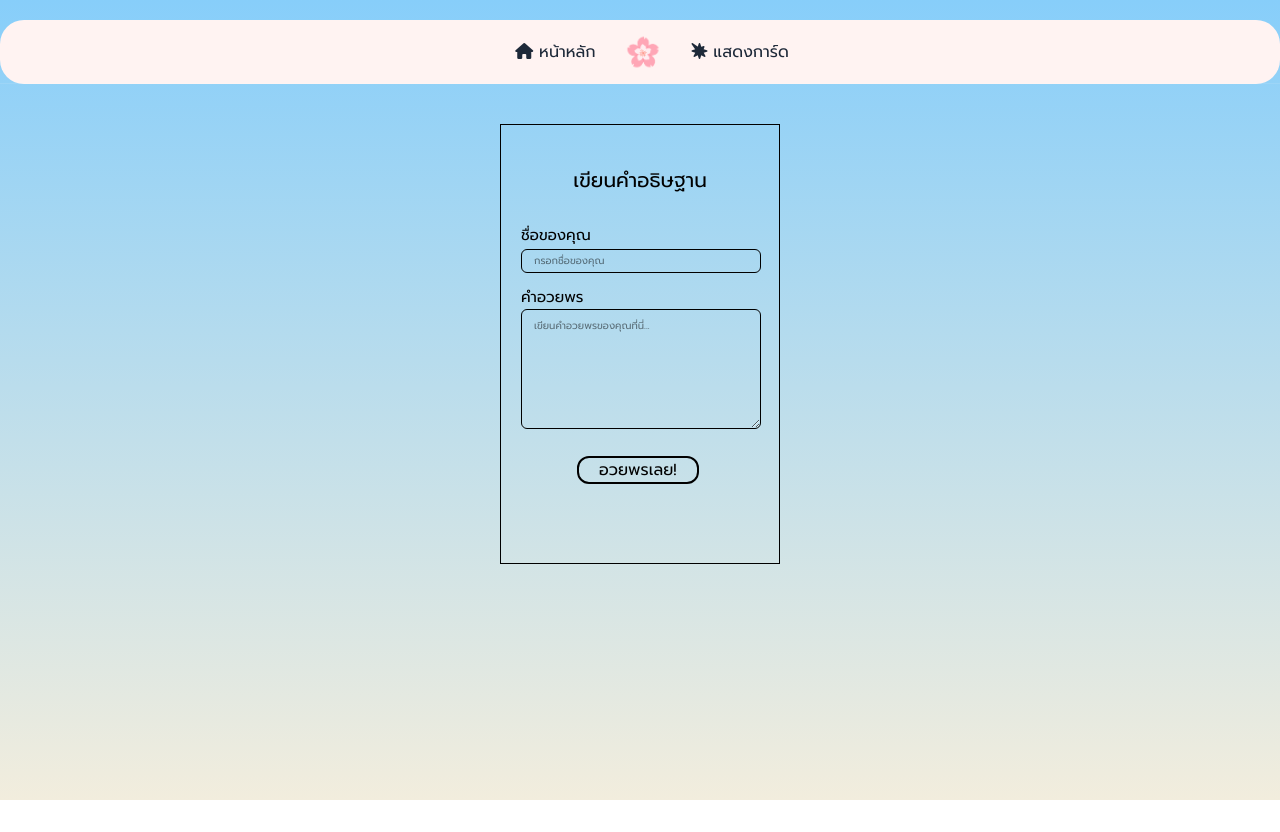
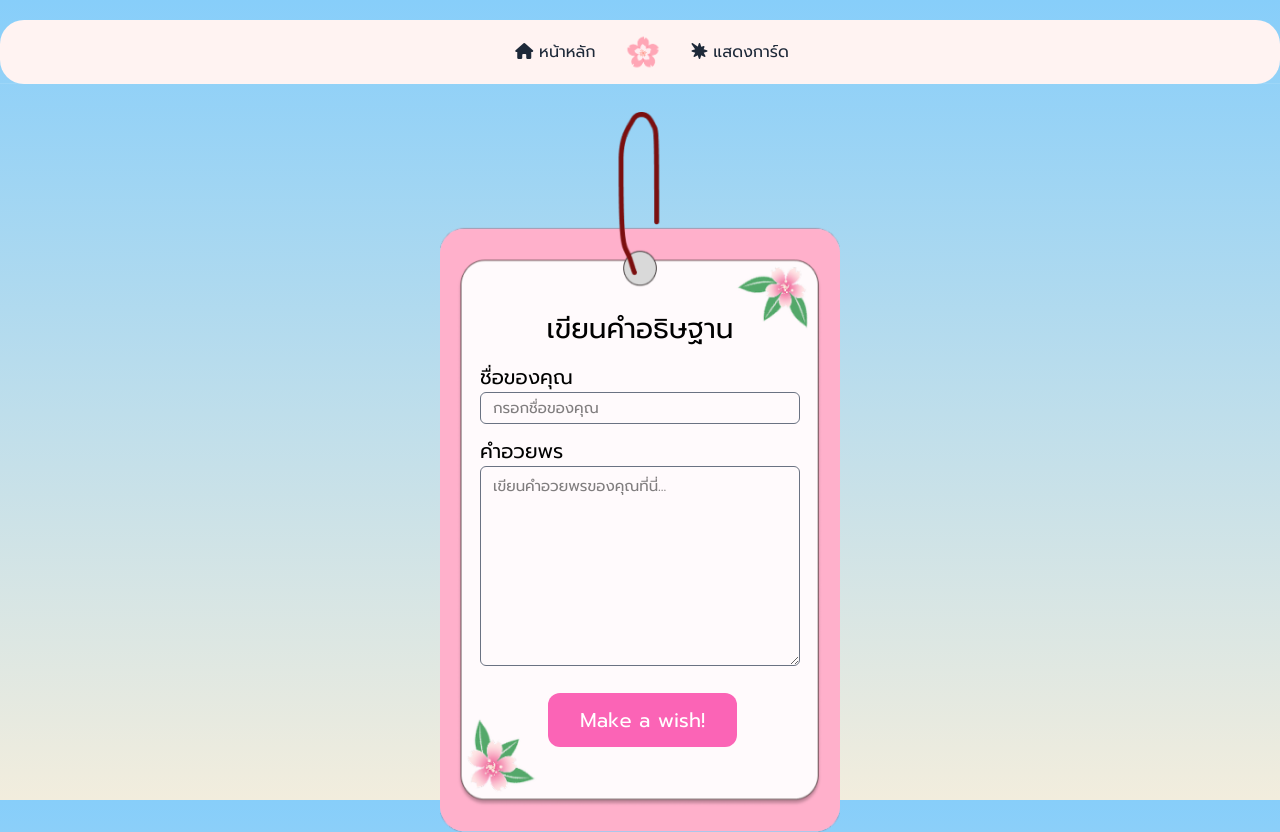
Before and after one commit to Peak4567/tanabata, a SvelteKit app: page /edit in a window 1280 px wide. Before the commit the page ends 800 px from the top, so only its background shows below. Built offline with nearby package versions, Linux system fonts and the light colour scheme.

Commit message:
style edit

```diff
--- a/src/routes/edit/+page.svelte
+++ b/src/routes/edit/+page.svelte
@@ -33,20 +33,23 @@
 
 </script>
 
-<div class="flex justify-center mt-10">
-    <div class="w-70 h-110 border">
-        <h1 class="text-center mt-10 text-[20px] mb-7">เขียนคำอธิษฐาน</h1>
+<div class="flex justify-center mt-7">
+    <div>
+        <img src="./img/Tanzuka.webp" alt="Tanzuka" class="w-100 h-180">
+        <div class="w-100 h-160 absolute top-47">
+            <h1 class="text-center mt-30 text-[28px] mb-3">เขียนคำอธิษฐาน</h1>
 
-        <label for="name" class="ml-5 text-[15px]">ชื่อของคุณ</label>
-        <br>
-        <input type="text" id="name" placeholder="กรอกชื่อของคุณ" bind:value={name} class="border rounded-md ml-5 text-[10px] w-60 h-6 pl-3 mb-3">
-        <br>
-        <label for="blessing"class="ml-5 text-[15px]">คำอวยพร</label>
-        <br>
-        <textarea name="blessing" id="blessing" placeholder="เขียนคำอวยพรของคุณที่นี่..." bind:value={blessing} class="border rounded-md ml-5 text-[10px] w-60 h-30 pl-3 pt-2 pr-3"></textarea>
-        <br>
+            <label for="name" class="ml-10 text-[20px]">ชื่อของคุณ</label>
+            <br>
+            <input type="text" id="name" placeholder="กรอกชื่อของคุณ" bind:value={name}  class="border border-gray-500 rounded-md ml-10 text-[15px] w-80 h-8 pl-3 mb-3" required>
+            <br>
+            <label for="blessing"class="ml-10 text-[20px]">คำอวยพร</label>
+            <br>
+            <textarea name="blessing" id="blessing" placeholder="เขียนคำอวยพรของคุณที่นี่..." bind:value={blessing}  class="border border-gray-500 rounded-md ml-10 text-[15px] w-80 h-50 pl-3 pt-2 pr-3" required></textarea>
+            <br>
 
-        <button class="ml-19 border-2 pl-5 pr-5 cursor-pointer rounded-xl mt-5"
-        onclick={addCard}>อวยพรเลย!</button>
+            <button class="ml-27 pl-8 pr-8 pt-3 pb-3 cursor-pointer rounded-xl mt-5 bg-pink-400 text-white hover:bg-pink-500 text-[20px]"
+            onclick={addCard}>Make a wish!</button>
+        </div>
     </div>
 </div>
```
Also changed, not shown: static/img/Tanzuka.webp (added).
